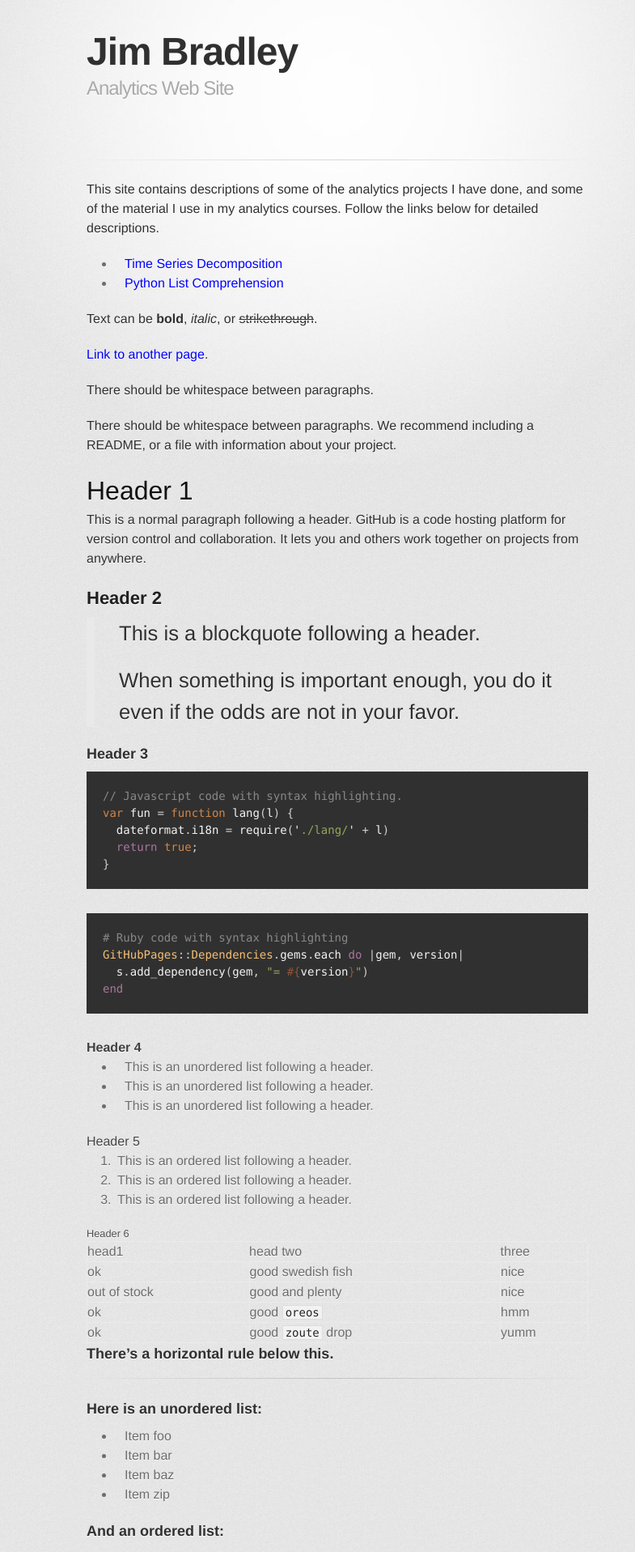
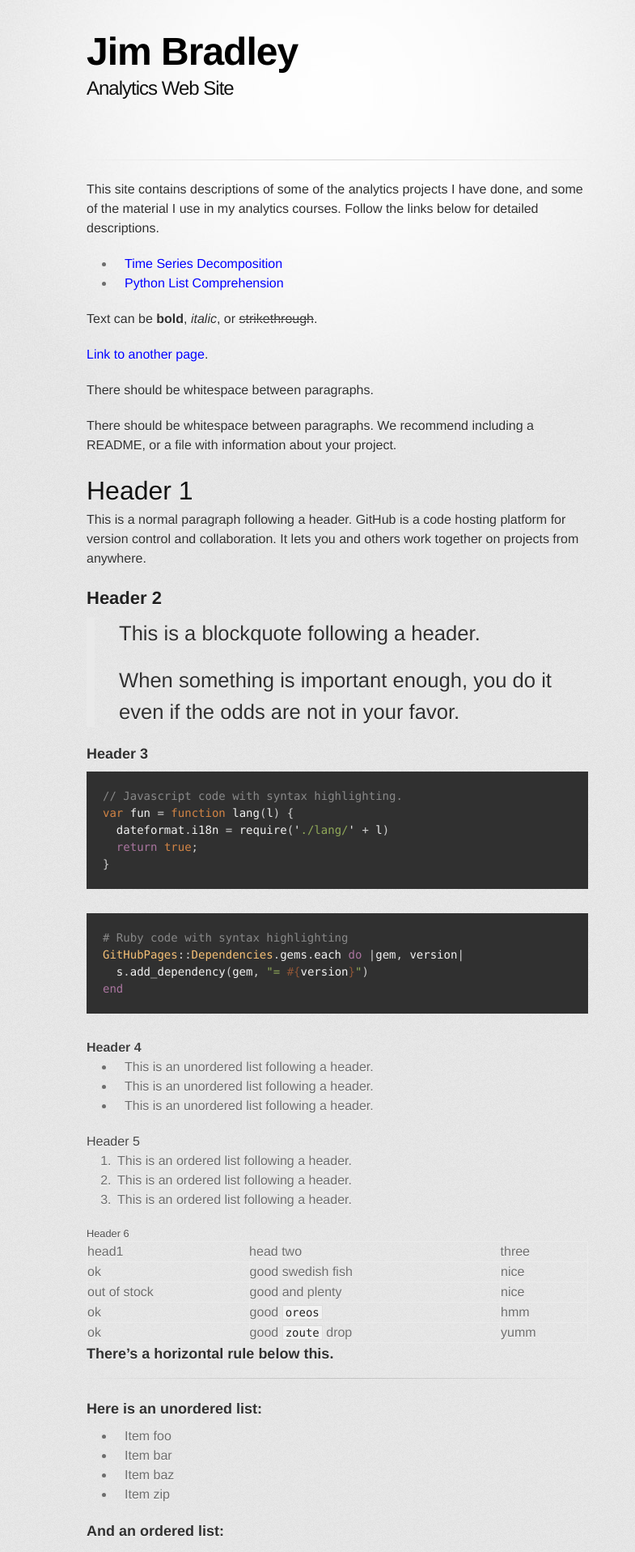
Before and after one commit to jrb28/jrb28.github.io, a Jekyll site: the page built from index.md, in a window 1280 px wide. Shown: the top 1917 px of the page at 81% size, without its empty margins (223-1008 px from the left). Built offline with Jekyll 4.4.1, drawn with Linux system fonts in a browser that asks for light colours; some web fonts are replaced.

Commit message:
Update jekyll-theme-tactile.scss

```diff
--- a/_sass/jekyll-theme-tactile.scss
+++ b/_sass/jekyll-theme-tactile.scss
@@ -75,7 +75,7 @@ header h1 {
   font-family: 'Chivo', 'Helvetica Neue', Helvetica, Arial, serif;
   font-size: 48px; font-weight: 900;
   line-height: 1.2;
-  color: #303030;
+  color: #000000;
   letter-spacing: -1px;
 }
 
@@ -83,7 +83,7 @@ header h2 {
   font-size: 24px;
   font-weight: normal;
   line-height: 1.3;
-  color: #aaa;
+  color: #101010;
   letter-spacing: -1px;
 }
 
```
